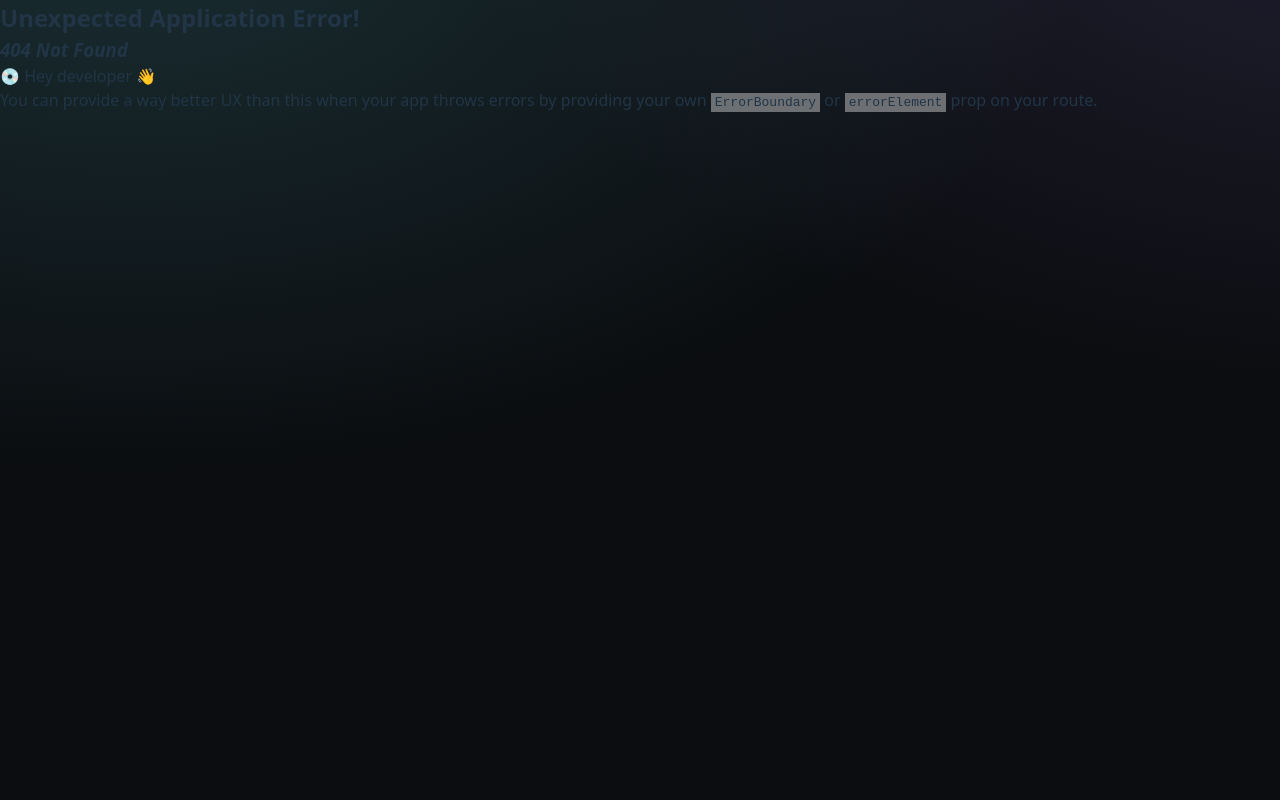
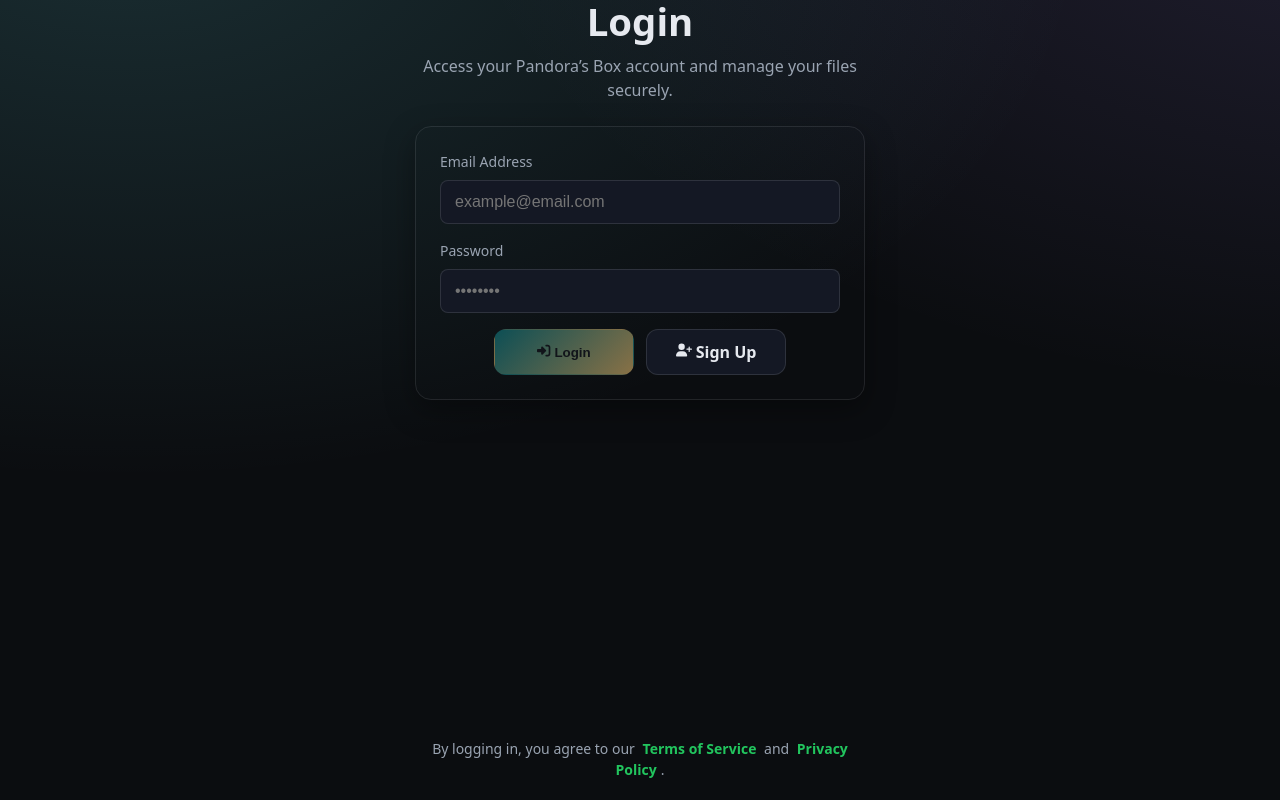
Before and after one commit to Metgala1/Pandora-s-box-, a React (Vite) app: page /login in a window 1280 px wide. Before the commit this address had no page. Built offline with nearby package versions, Linux system fonts and the light colour scheme.

Commit message:
Worked on the login functionality

```diff
--- /dev/null
+++ b/src/components/Login.jsx
@@ -0,0 +1,109 @@
+import styles from "../styles/Signup.module.css";
+import { FaRightToBracket, FaUserPlus } from "react-icons/fa6";
+import { useState, useContext } from "react";
+import { AuthContext } from "../authContext/AuthContext";
+import LoadingDots from "../loading/Loading";
+import { useNavigate } from "react-router-dom";
+
+const Login = () => {
+  const [formData, setFormData] = useState({
+    email: "",
+    password: "",
+  });
+
+  const [error, setError] = useState(null);
+  const [success, setSuccess] = useState(null);
+  const [isLoading, setIsLoading] = useState(false);
+
+  const { login } = useContext(AuthContext);
+  const navigate = useNavigate();
+
+  const handleInput = (e) => {
+    const { name, value } = e.target;
+    setFormData((prev) => ({ ...prev, [name]: value }));
+  };
+
+
+  const handleSubmit = async (e) => {
+    e.preventDefault();
+    setError(null);
+    setSuccess(null);
+    setIsLoading(true);
+
+    const result = await login(formData.email, formData.password);
+
+    if (result.success) {
+      setIsLoading(false);
+      setSuccess("Login successful! Redirecting...");
+      setTimeout(() => navigate("/"), 2000);
+    } else {
+      setError(result.message || "Login failed.");
+      setIsLoading(false);
+    }
+  };
+
+  return (
+    <div className={styles.authSection}>
+      <div className={styles.formWrapper}>
+        <h1>Login</h1>
+        <p className={styles.tagline}>
+          Access your Pandora’s Box account and manage your files securely.
+        </p>
+
+        <form onSubmit={handleSubmit} className={styles.card}>
+          <div className={styles.field}>
+            <label className={styles.mute}>Email Address</label>
+            <input
+              className={styles.input}
+              type="email"
+              name="email"
+              value={formData.email}
+              onChange={handleInput}
+              placeholder="example@email.com"
+              required
+            />
+          </div>
+
+          <div className={styles.field}>
+            <label className={styles.mute}>Password</label>
+            <input
+              className={styles.input}
+              type="password"
+              name="password"
+              value={formData.password}
+              onChange={handleInput}
+              placeholder="••••••••"
+              required
+            />
+          </div>
+
+          <div className={styles.row}>
+            <button
+              className={`${styles.btn} ${styles.btnPrimary}`}
+              type="submit"
+              disabled={isLoading}
+            >
+              <FaRightToBracket /> {isLoading ? "Logging In..." : "Login"}
+            </button>
+            <a className={styles.btn} href="/signup">
+              <FaUserPlus /> Sign Up
+            </a>
+          </div>
+        </form>
+
+        {success && <p className={styles.success}>{success}</p>}
+        {error && <p className={styles.error}>{error}</p>}
+        {isLoading && <LoadingDots />}
+      </div>
+
+      <p className={styles.disclaimer}>
+        By logging in, you agree to our{" "}
+        <a href="#" className={styles.signUp}>Terms of Service</a>{" "}
+        and{" "}
+        <a href="#" className={styles.signUp}>Privacy Policy</a>.
+      </p>
+    </div>
+  );
+};
+
+export default Login;
--- a/src/components/Main.jsx
+++ b/src/components/Main.jsx
@@ -31,7 +31,6 @@ const Main = () => {
         </div>
       </header>
 
-      {/* Auth Section */}
       {!user ? (
         <section className={styles.authSection}>
           <h2>Get Started</h2>
@@ -42,13 +41,14 @@ const Main = () => {
               <FaUserPlus /> Sign Up
             </a>
             </Link>
+            <Link to={"login"}>
             <a className={`${styles.btn} ${styles.loginBtn}`} href="/login">
               <FaRightToBracket /> Login
             </a>
+            </Link>
           </div>
         </section>
       ) : (
-        /* Welcome Section */
         <section className={styles.welcomeSection}>
           <h2>
             Welcome back, {user.name}{" "}
@@ -66,7 +66,6 @@ const Main = () => {
         </section>
       )}
 
-      {/* Features Section */}
       <section className={styles.features}>
         {!user && <h2>Why Pandora’s Box?</h2>}
         <div className={styles.featureGrid}>
@@ -93,7 +92,6 @@ const Main = () => {
         </div>
       </section>
 
-      {/* Call to Action Section */}
       <section className={styles.cta}>
         <h2 style={{ color: "white" }}>Start Storing Smarter Today</h2>
         <p>Pandora’s Box makes managing your files simple and professional.</p>
--- a/src/routes.jsx
+++ b/src/routes.jsx
@@ -1,5 +1,6 @@
 import Signup from "./components/Signup"
 import App from "./App"
+import Login from "./components/Login"
 
 const routes = [
     {
@@ -8,6 +9,10 @@ const routes = [
     },
     {path: 'signup',
      element: <Signup />
+    },
+    {
+        path: "login",
+        element: <Login />
     }
 ]
 
```
